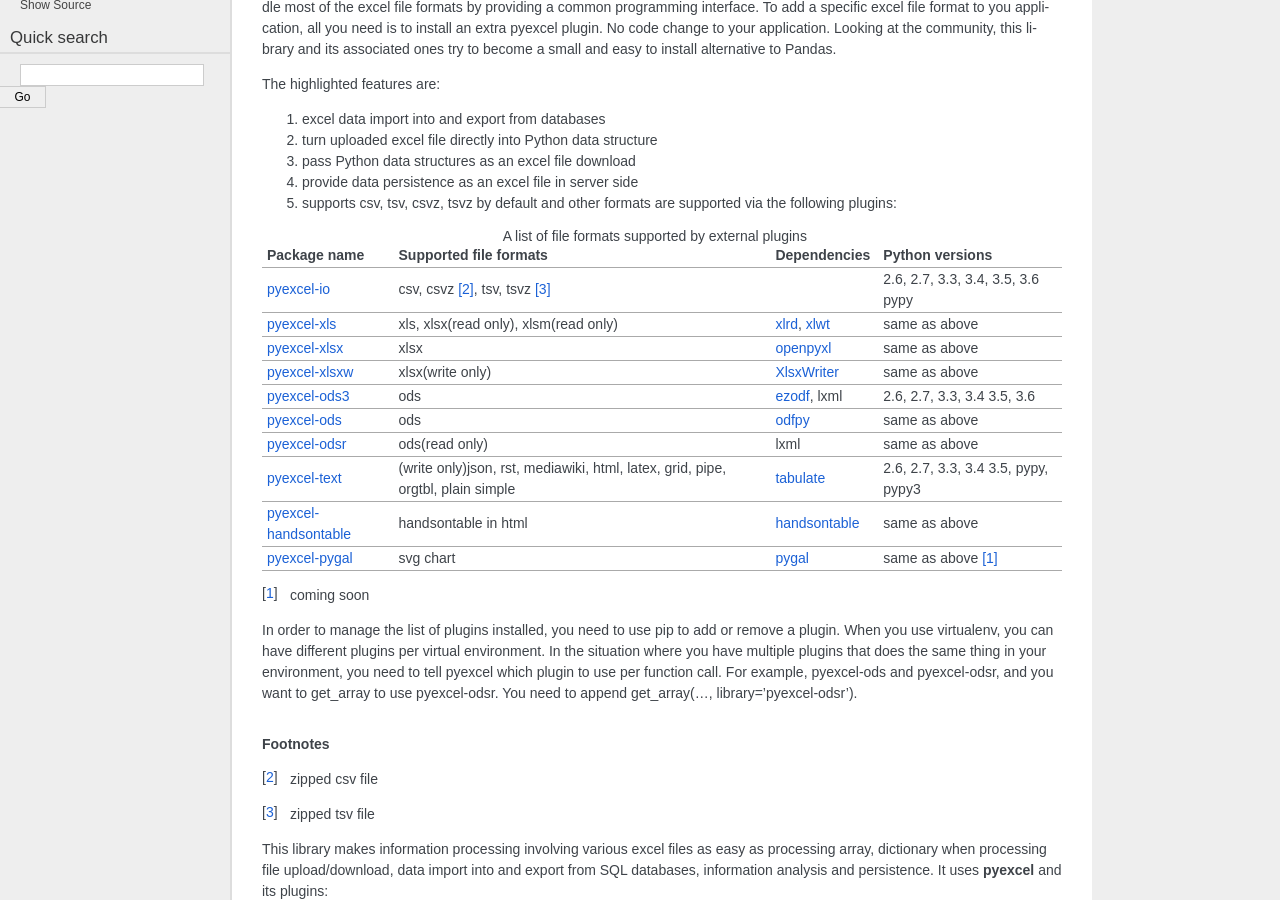
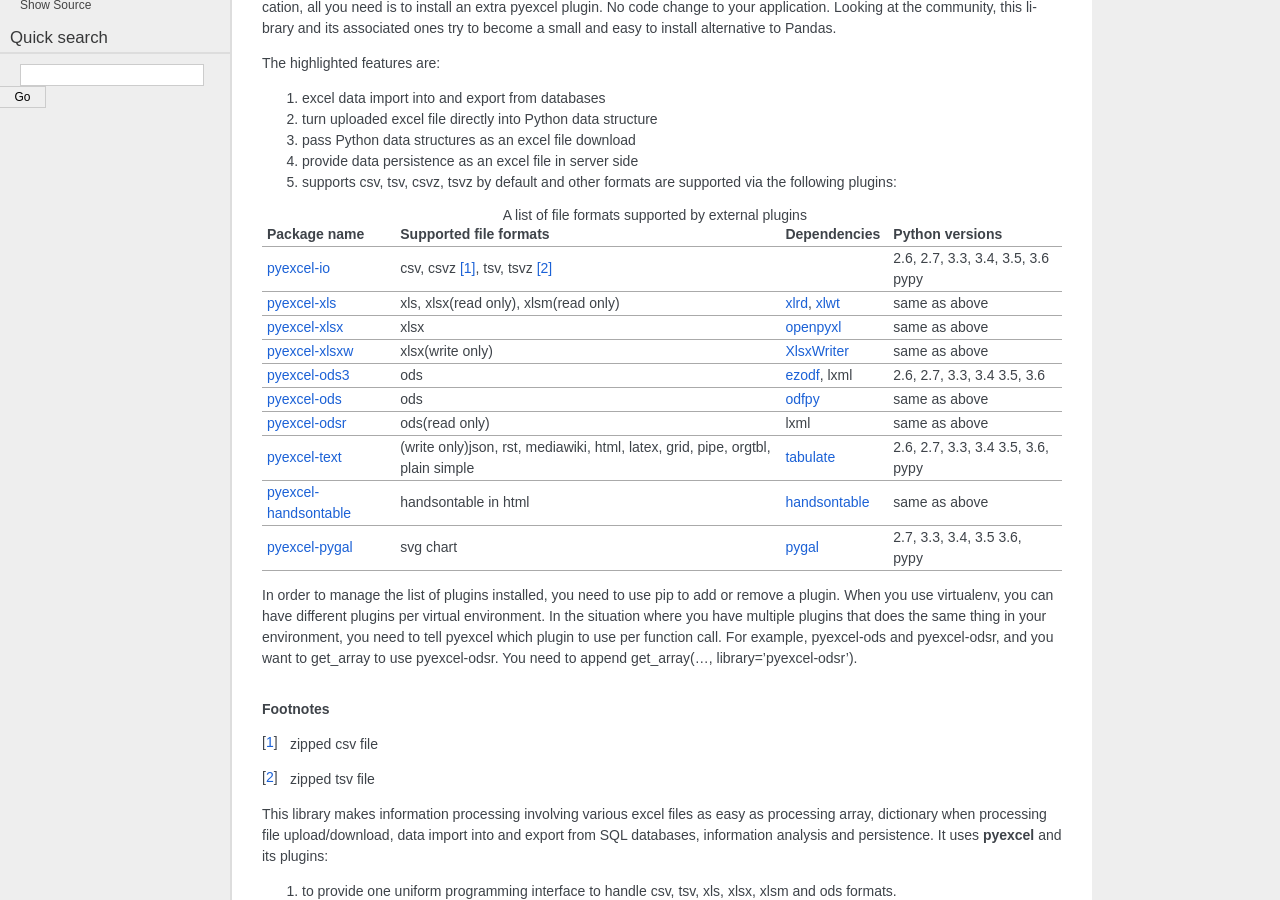
Before and after one commit to pyexcel-webwares/pyramid-excel, a Sphinx documentation site: the page built from docs/source/index.rst, in a window 1280 px wide and 900 px high, scrolled down 736 px. Built offline with Sphinx 7.4.7, drawn with Linux system fonts in a browser that asks for light colours; some web fonts are replaced.

Commit message:
update documentation

```diff
--- a/docs/source/index.rst
+++ b/docs/source/index.rst
@@ -71,11 +70,12 @@
    `pyexcel-ods`_           ods                     `odfpy`_        same as above
    `pyexcel-odsr`_          ods(read only)          lxml            same as above
    `pyexcel-text`_          (write only)json, rst,  `tabulate`_     2.6, 2.7, 3.3, 3.4
-                            mediawiki, html,                        3.5, pypy, pypy3
+                            mediawiki, html,                        3.5, 3.6, pypy
                             latex, grid, pipe,
                             orgtbl, plain simple
    `pyexcel-handsontable`_  handsontable in html    `handsontable`_ same as above
-   `pyexcel-pygal`_         svg chart               `pygal`_        same as above [#f3]_
+   `pyexcel-pygal`_         svg chart               `pygal`_        2.7, 3.3, 3.4, 3.5
+                                                                    3.6, pypy
    ======================== ======================= =============== ==================
 
 .. _pyexcel-io: https://github.com/pyexcel/pyexcel-io
@@ -102,7 +102,6 @@
 .. _pyexcel-matplotlib: https://github.com/pyexcel/pyexcel-matplotlib
 .. _matplotlib: https://matplotlib.org
 
-.. [#f3] coming soon
 
 In order to manage the list of plugins installed, you need to use pip to add or remove
 a plugin. When you use virtualenv, you can have different plugins per virtual
```
Also changed, not shown: other parts of docs/source/index.rst (+0 -1 lines), README.rst (+6 -3 lines).
